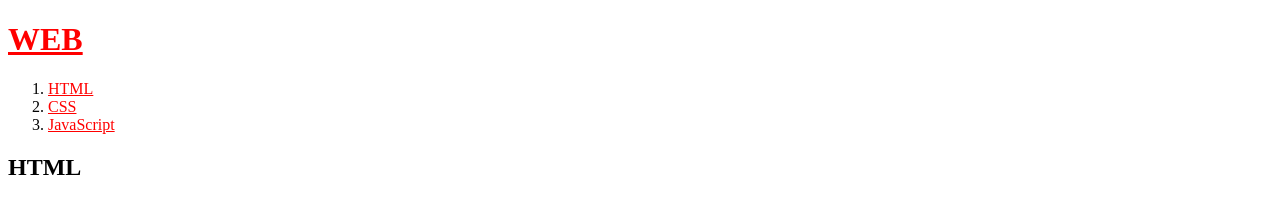
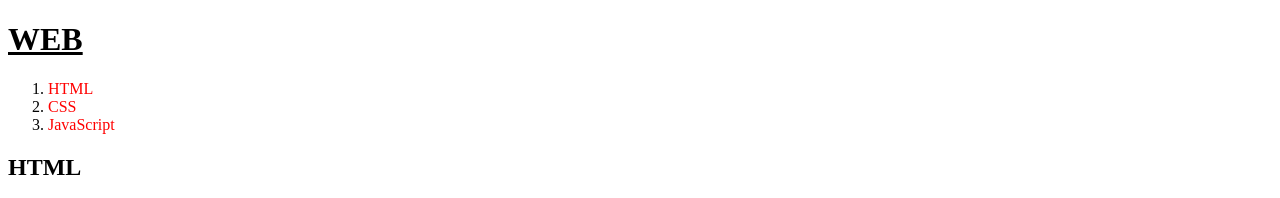
Before and after one commit to innnn2/html, a plain HTML site: page web/1.html in a window 1280 px wide. Shown: the top 198 px of the page. Drawn offline with Linux system fonts and the light colour scheme.

Commit message:
4. CSS 문법

```diff
--- a/web/1.html
+++ b/web/1.html
@@ -7,12 +7,13 @@
   <style>
     a{
       color:red;
+      text-decoration: none;
     }
   </style>
 </head>
 
 <body>
-    <h1><a href="index.html">WEB</a></h1>
+    <h1><a href="index.html" style="color:black; text-decoration: underline">WEB</a></h1>
   <ol>
     <li><a href="1.html">HTML</a></li>
     <li><a href="2.html">CSS</a></li>
```
